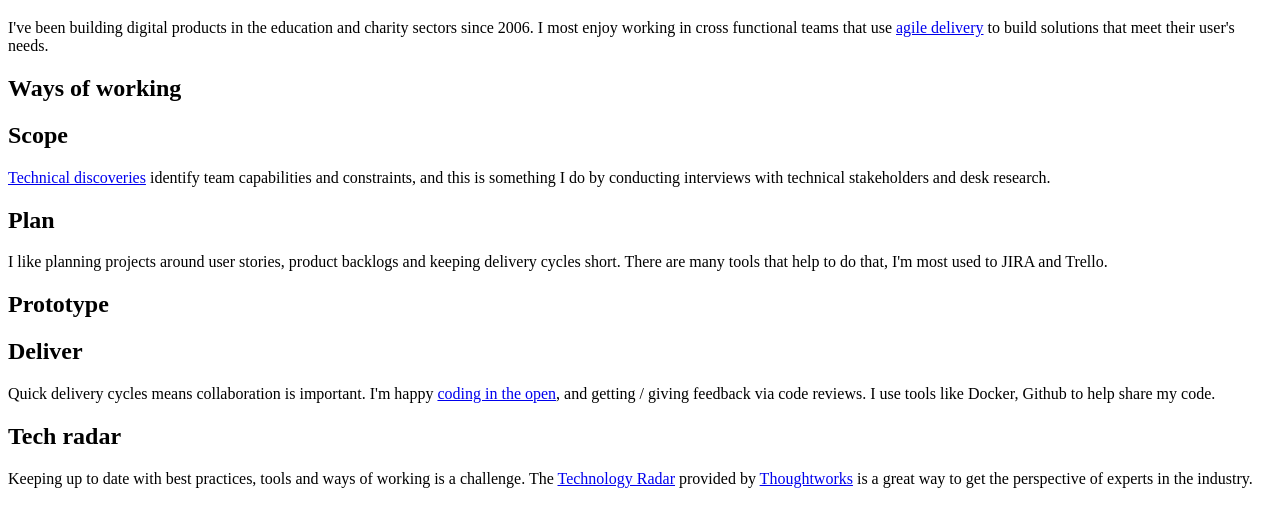
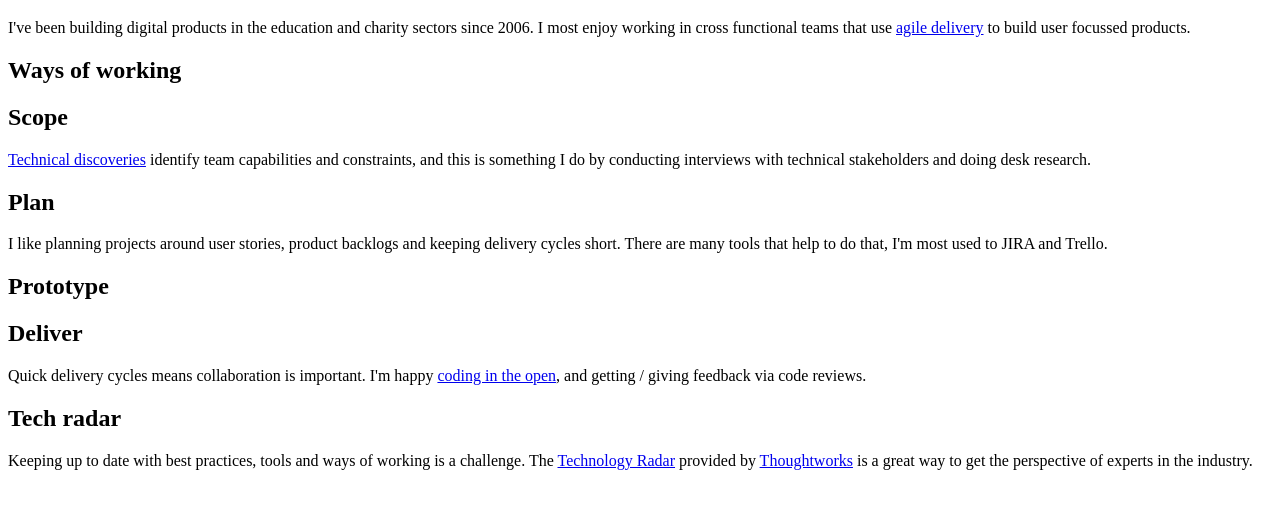
Before and after one commit to openbook/andybrace.com-workspace, a Gatsby site in the folder workspaces/site/: page /about in a window 1280 px wide. Shown: the part 61-588 px from the top of the page. Built offline with nearby package versions, Linux system fonts and the light colour scheme; Gatsby itself is replaced by a stand-in of ours.

Commit message:
Update about.mdx

```diff
--- a/workspaces/site/src/pages/about.mdx
+++ b/workspaces/site/src/pages/about.mdx
@@ -1,17 +1,17 @@
 import { Section, Heading } from 'gatsby-theme-andybrace';
 
 # About me
-I've been building digital products in the education and charity sectors since 2006.  I most enjoy working in cross functional teams that use <a href="https://www.gov.uk/service-manual/agile-delivery">agile delivery</a> to build solutions that meet their user's needs.
+I've been building digital products in the education and charity sectors since 2006.  I most enjoy working in cross functional teams that use <a href="https://www.gov.uk/service-manual/agile-delivery">agile delivery</a> to build user focussed products.
 
 <Section>
     <Heading tag='h2' className='subheading h5' text='Ways of working' />
     <Heading tag='h3' className='subheading h6' text='Scope' />
-    <p><a href="https://technology.blog.gov.uk/2016/02/08/the-role-of-an-architect-in-discovery/">Technical discoveries</a> identify team capabilities and constraints, and this is something I do by conducting interviews with technical stakeholders and desk research.</p>
+    <p><a href="https://technology.blog.gov.uk/2016/02/08/the-role-of-an-architect-in-discovery/">Technical discoveries</a> identify team capabilities and constraints, and this is something I do by conducting interviews with technical stakeholders and doing desk research.</p>
     <Heading tag='h3' className='subheading h6' text='Plan' />
     <p>I like planning projects around user stories, product backlogs and keeping delivery cycles short.  There are many tools that help to do that, I'm most used to JIRA and Trello.</p>
     <Heading tag='h3' className='subheading h6' text='Prototype' />
     <Heading tag='h3' className='subheading h6' text='Deliver' />
-    <p>Quick delivery cycles means collaboration is important.  I'm happy <a target="_blank" href="https://gds.blog.gov.uk/2017/09/04/the-benefits-of-coding-in-the-open/">coding in the open</a>, and getting / giving feedback via code reviews.  I use tools like Docker, Github to help share my code.</p>
+    <p>Quick delivery cycles means collaboration is important.  I'm happy <a target="_blank" href="https://gds.blog.gov.uk/2017/09/04/the-benefits-of-coding-in-the-open/">coding in the open</a>, and getting / giving feedback via code reviews.</p>
 </Section>
 
 <Section>
```
